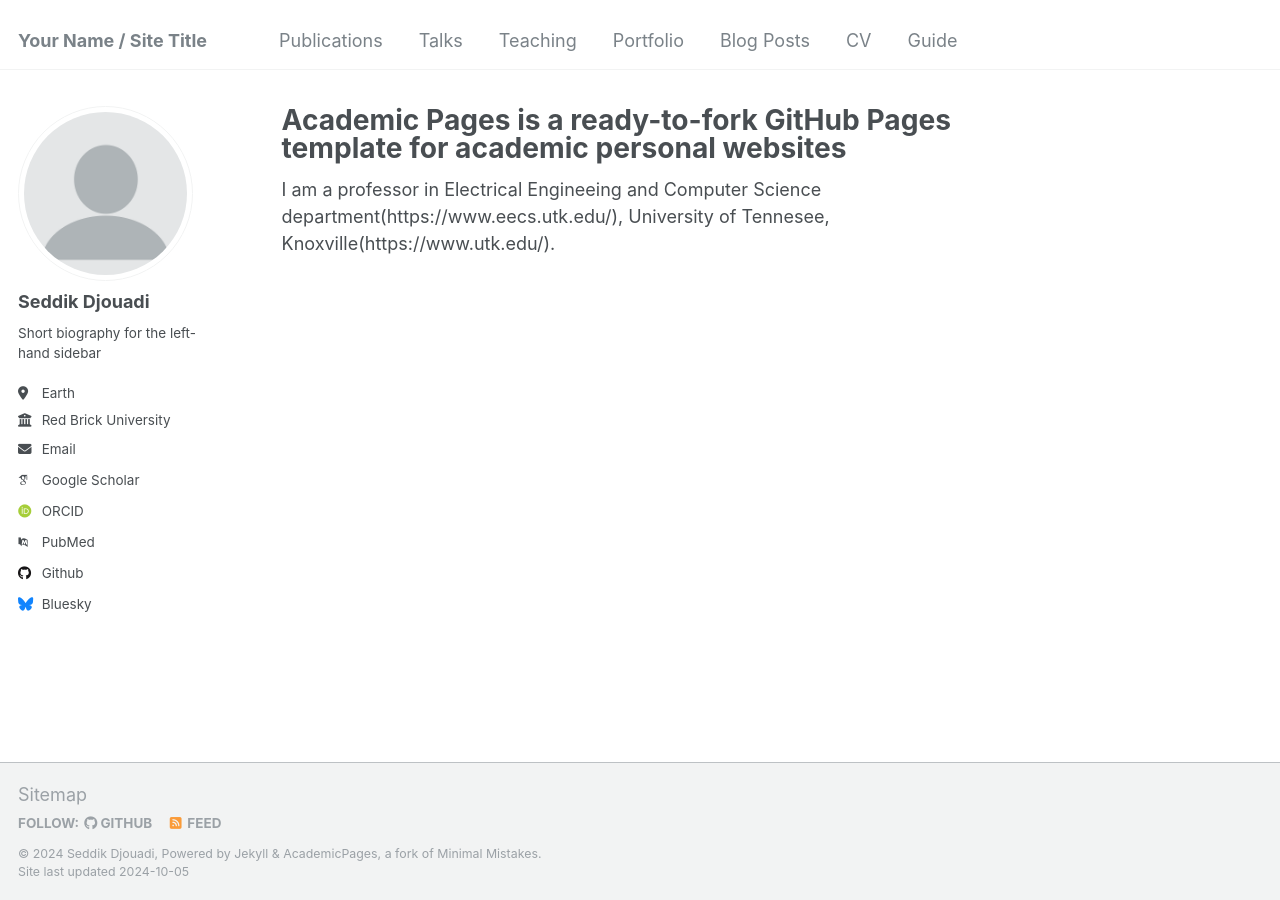
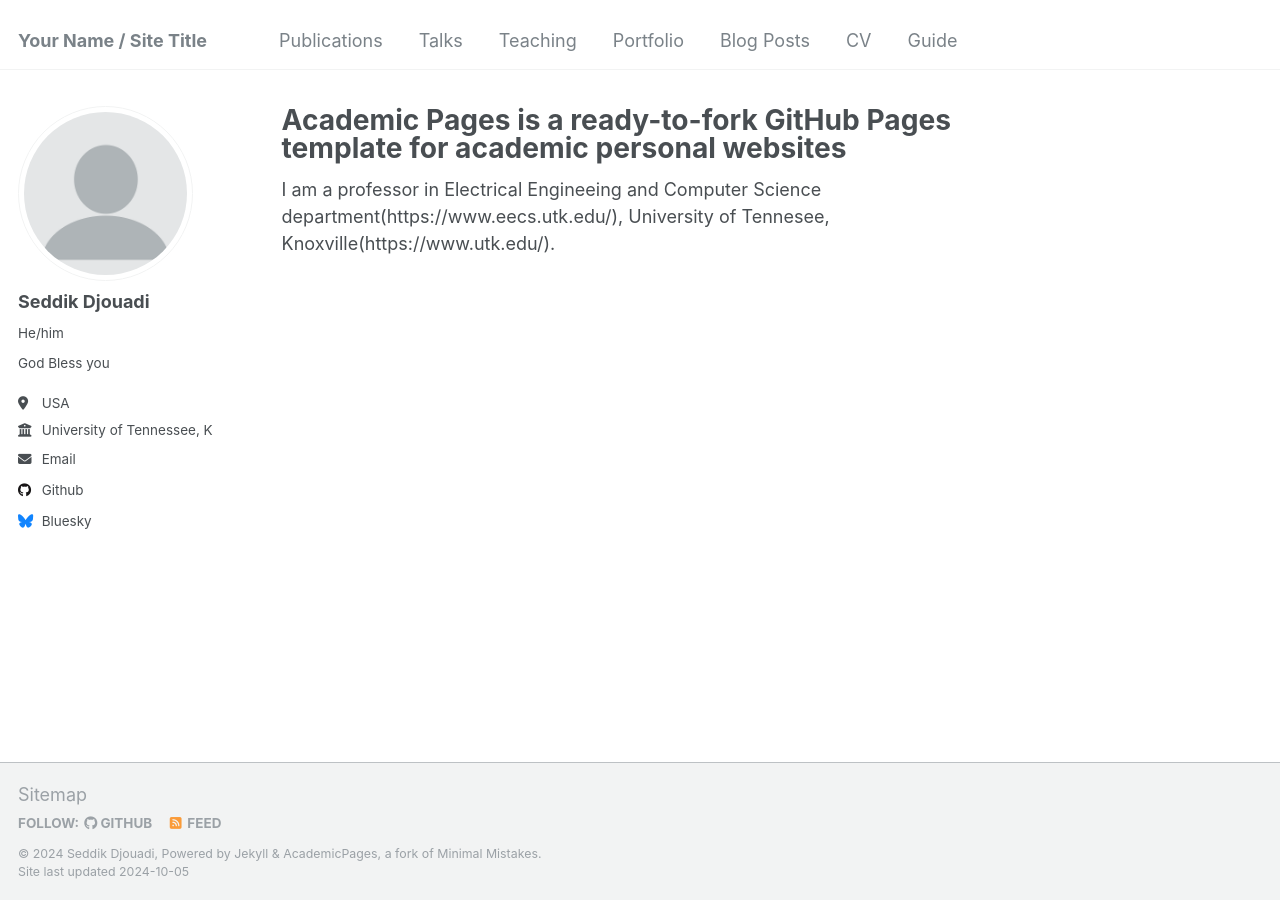
Before and after one commit to 775651936/Djouadi_Seddik.github.io, a Jekyll site: the page built from _pages/about.md, in a window 1280 px wide. Built offline with Jekyll 4.4.1, drawn with Linux system fonts in a browser that asks for light colours; some web fonts are replaced.

Commit message:
Update _config.yml

```diff
--- a/_config.yml
+++ b/_config.yml
@@ -23,20 +23,20 @@ author:
   # Biographic information
   avatar           : "profile.png"
   name             : "Seddik Djouadi"
-  pronouns         : # example: "she/her"
-  bio              : "Short biography for the left-hand sidebar"
-  location         : "Earth"
-  employer         : "Red Brick University"
+  pronouns         : "He/him"
+  bio              : "God Bless you"
+  location         : "USA"
+  employer         : "University of Tennessee, Knoxville"
   uri              : # URL
   email            : "mdjouadi@utk.edu"
 
   # Academic websites
   arxiv            : # URL - Update with the correct link to your profile
-  googlescholar    : "https://scholar.google.com/citations?user=PS_CX0AAAAAJ"
+  googlescholar    : #"https://scholar.google.com/citations?user=PS_CX0AAAAAJ"
   impactstory      : # URL
-  orcid            : "http://orcid.org/yourorcidurl"
+  orcid            : #"http://orcid.org/yourorcidurl"
   semantic         : # URL
-  pubmed           : "https://www.ncbi.nlm.nih.gov/pubmed/?term=john+snow"
+  pubmed           : #"https://www.ncbi.nlm.nih.gov/pubmed/?term=john+snow"
   researchgate     : # URL
 
   # Repositories and software development
```
